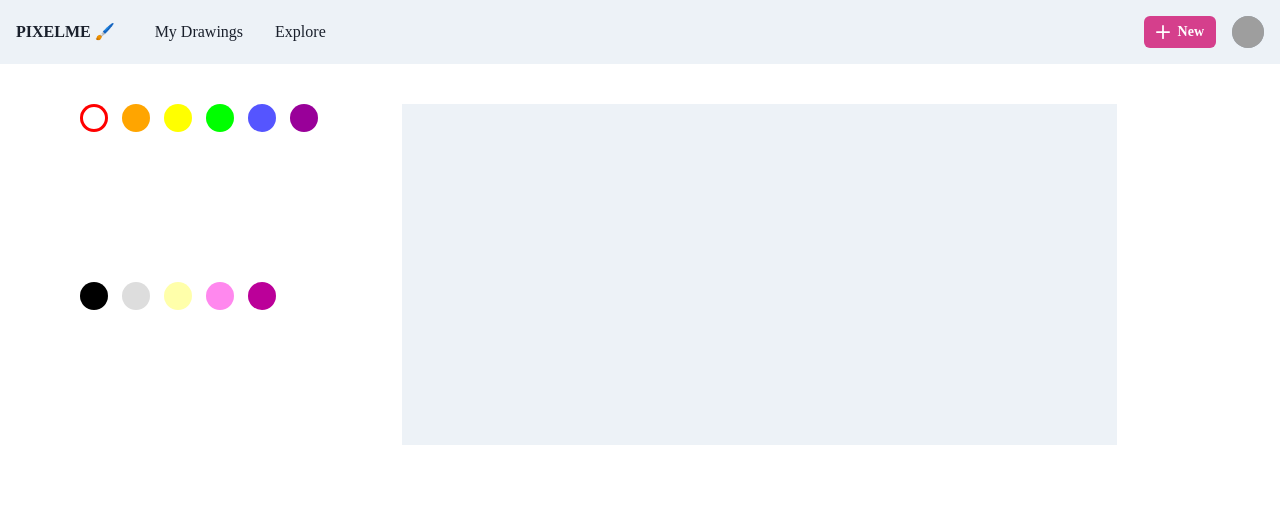
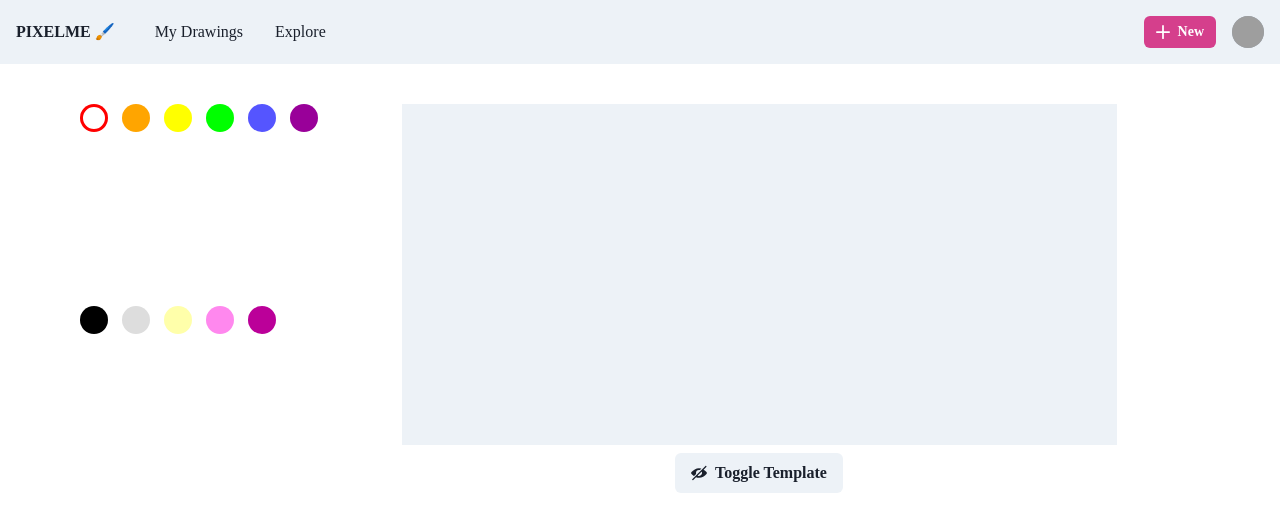
Before and after one commit to rohan-fowlerharper/PixelMe, a Next.js app: page /from in a window 1280 px wide. Shown: the top 532 px of the page. Built offline with nearby package versions, Linux system fonts and the light colour scheme; grey boxes are pictures that could not be loaded.

Commit message:
feat() - add button under drawing board

```diff
--- a/components/Editor.js
+++ b/components/Editor.js
@@ -1,16 +1,19 @@
 import { useState, useEffect } from 'react'
 import DrawingBoard from './DrawingBoard'
 import { SwatchesPicker, CirclePicker } from 'react-color'
-import { Flex, Spacer } from '@chakra-ui/react'
-import { useDispatch } from 'react-redux'
+import { Flex, Spacer, VStack, Button } from '@chakra-ui/react'
+import { ViewIcon, ViewOffIcon } from '@chakra-ui/icons'
+import { useDispatch, useSelector } from 'react-redux'
 
 const Editor = ({ template }) => {
   const firstColor = template ? Object.values(template.pallete)[0] : SwatchesPicker.defaultProps.colors[0][0]
+
   const [color, setColor] = useState(firstColor)
   const dispatch = useDispatch()
+  const showTemplate = useSelector(state => state.showTemplate)
 
   useEffect(() => {
-    dispatch({ type: 'SET_COLOR', color: color })
+    dispatch({ type: 'SET_SELECTED_COLOR', color: color })
   }, [dispatch, color])
 
   function handleChangeComplete (color, evt) {
@@ -26,7 +29,19 @@ const Editor = ({ template }) => {
       ? <CirclePicker color={color} onChangeComplete={handleChangeComplete} height='500' colors={Object.values(template.pallete)} />
       : <SwatchesPicker color={color} onChangeComplete={handleChangeComplete} height='500' />}
       <Spacer />
-      <DrawingBoard currentColor={color} width={width} height={height} template={template} />
+      <VStack>
+        <DrawingBoard currentColor={color} width={width} height={height} template={template} />
+        <Flex>
+          {template &&
+          <Button
+            onClick={() => dispatch({ type: 'TOGGLE_TEMPLATE' })}
+            leftIcon={showTemplate ? <ViewIcon/> : <ViewOffIcon/>}
+          >
+            Toggle Template
+          </Button>}
+        </Flex>
+      </VStack>
+
       {/* TODO: add export to png and export to template buttons */}
       <Spacer />
     </Flex>
```
